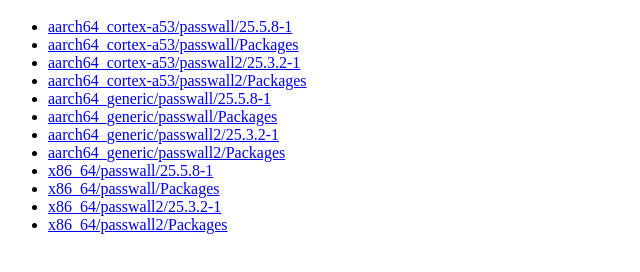
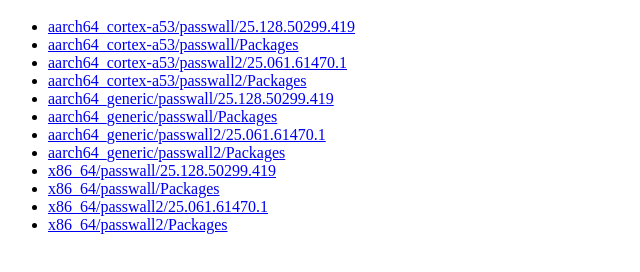
Before and after one commit to dahuangying/openwrt-ipk-center, a plain HTML site: page index.html in a window 1280 px wide. Shown: the part 48-320 px from the top of the page, without its empty margins (0-640 px from the left). Drawn offline with Linux system fonts and the light colour scheme.

Commit message:
deploy: 29d8e219e605f33a40c20ca6348901a8c6d5c5b6

```diff
--- a/index.html
+++ b/index.html
@@ -1,16 +1,16 @@
 <html><head><meta charset='utf-8'><title>OpenWrt IPK Center</title></head><body>
 <h1>OpenWrt IPK Center</h1>
 <ul>
-<li><a href='aarch64_cortex-a53/passwall/25.5.8-1/'>aarch64_cortex-a53/passwall/25.5.8-1</a></li>
+<li><a href='aarch64_cortex-a53/passwall/25.128.50299.419/'>aarch64_cortex-a53/passwall/25.128.50299.419</a></li>
 <li><a href='aarch64_cortex-a53/passwall/Packages/'>aarch64_cortex-a53/passwall/Packages</a></li>
-<li><a href='aarch64_cortex-a53/passwall2/25.3.2-1/'>aarch64_cortex-a53/passwall2/25.3.2-1</a></li>
+<li><a href='aarch64_cortex-a53/passwall2/25.061.61470.1/'>aarch64_cortex-a53/passwall2/25.061.61470.1</a></li>
 <li><a href='aarch64_cortex-a53/passwall2/Packages/'>aarch64_cortex-a53/passwall2/Packages</a></li>
-<li><a href='aarch64_generic/passwall/25.5.8-1/'>aarch64_generic/passwall/25.5.8-1</a></li>
+<li><a href='aarch64_generic/passwall/25.128.50299.419/'>aarch64_generic/passwall/25.128.50299.419</a></li>
 <li><a href='aarch64_generic/passwall/Packages/'>aarch64_generic/passwall/Packages</a></li>
-<li><a href='aarch64_generic/passwall2/25.3.2-1/'>aarch64_generic/passwall2/25.3.2-1</a></li>
+<li><a href='aarch64_generic/passwall2/25.061.61470.1/'>aarch64_generic/passwall2/25.061.61470.1</a></li>
 <li><a href='aarch64_generic/passwall2/Packages/'>aarch64_generic/passwall2/Packages</a></li>
-<li><a href='x86_64/passwall/25.5.8-1/'>x86_64/passwall/25.5.8-1</a></li>
+<li><a href='x86_64/passwall/25.128.50299.419/'>x86_64/passwall/25.128.50299.419</a></li>
 <li><a href='x86_64/passwall/Packages/'>x86_64/passwall/Packages</a></li>
-<li><a href='x86_64/passwall2/25.3.2-1/'>x86_64/passwall2/25.3.2-1</a></li>
+<li><a href='x86_64/passwall2/25.061.61470.1/'>x86_64/passwall2/25.061.61470.1</a></li>
 <li><a href='x86_64/passwall2/Packages/'>x86_64/passwall2/Packages</a></li>
 </ul></body></html>
```
Also changed, not shown: 24 other files.
